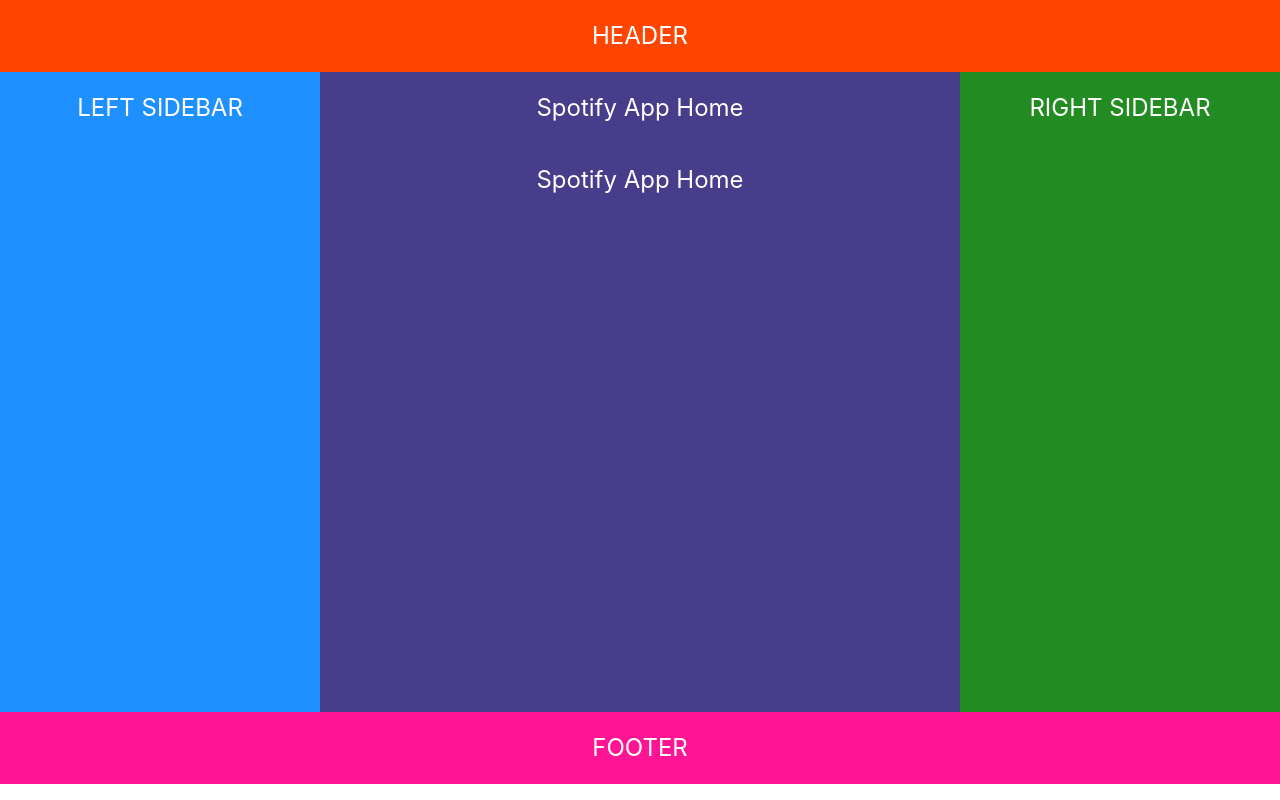
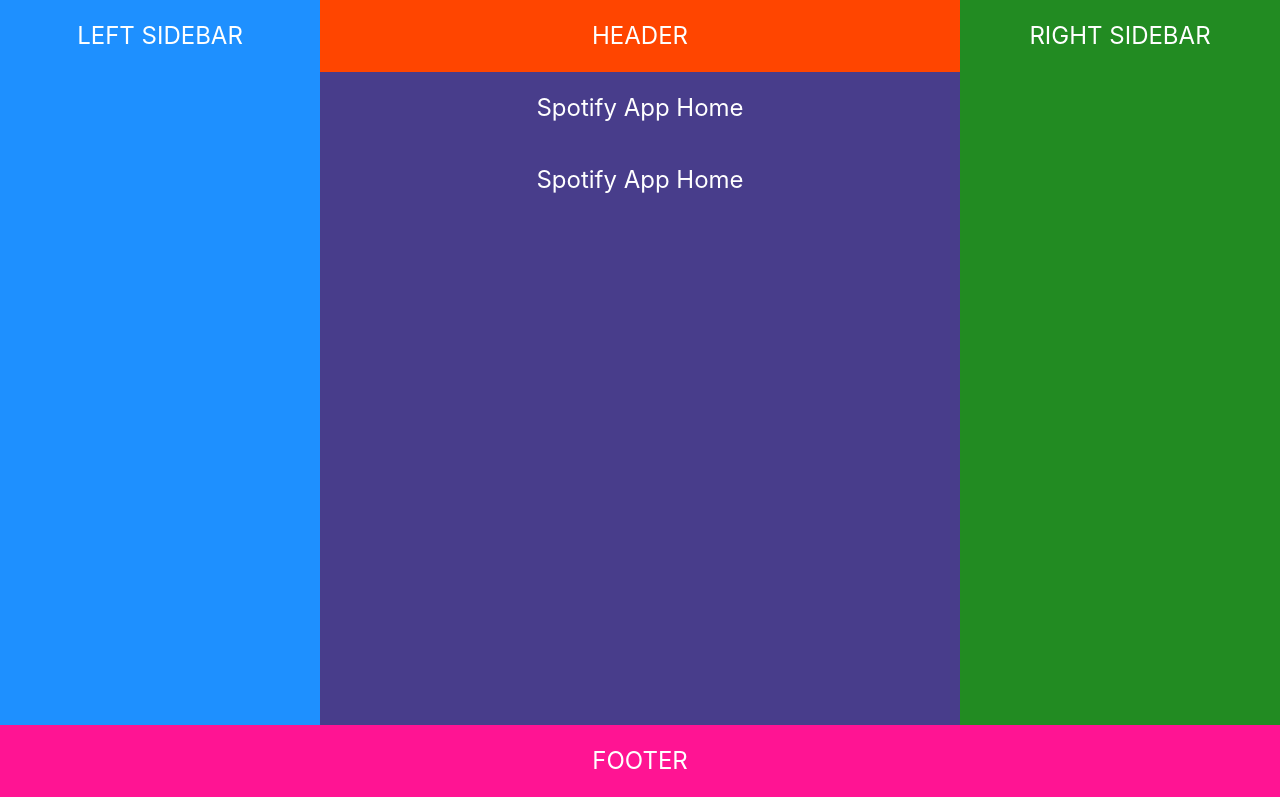
Before and after one commit to wallynm/spotify-twitch-app, a Next.js app: page /home in a window 1280 px wide. Built offline with nearby package versions, Linux system fonts and the light colour scheme.

Commit message:
Updated with correct spotify structure

```diff
--- a/components/Layout/index.js
+++ b/components/Layout/index.js
@@ -5,9 +5,13 @@
 
   return (
     <div className="container">
-      <header>HEADER</header>
       <div className="content">
-        <main>{props.children}</main>
+        <main>
+          <header>HEADER</header>
+          <div>
+            {props.children}
+          </div>
+        </main>
         <aside className="left-sidebar">LEFT SIDEBAR</aside>
         <aside className="right-sidebar">RIGHT SIDEBAR</aside>
       </div>
--- a/styles/layout.css
+++ b/styles/layout.css
@@ -30,7 +30,7 @@
   main {
       flex: 2;
       order: 2;
-      min-height: 80vh;
+      min-height: 90.6vh;
   }
   .left-sidebar {
       order: 1;
```
